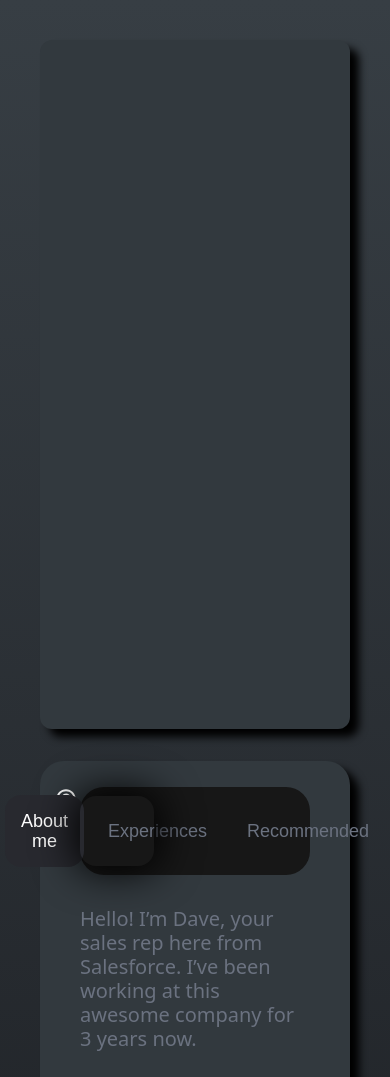
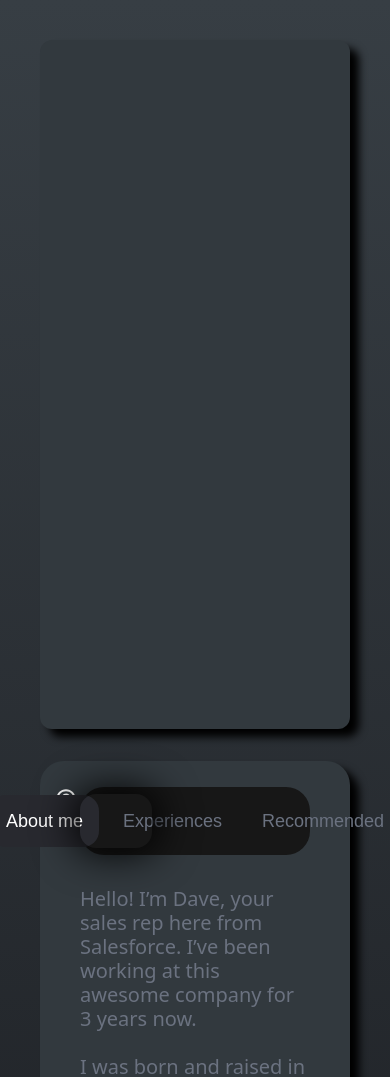
Before and after one commit to rajkaushal03/Lunacal-Assignment, a React (Vite) app: page / in a window 390 px wide. Shown: the top 1077 px of the page. Built offline with nearby package versions, Linux system fonts and the light colour scheme.

Commit message:
first commit

```diff
--- a/src/components/WidgetOne.jsx
+++ b/src/components/WidgetOne.jsx
@@ -24,7 +24,7 @@ const WidgetOne = ({ activeTab, setActiveTab }) => {
       <div className="absolute text-xl text-white mt-3">
         <FaRegQuestionCircle />
       </div>
-      <div className="Bar flex justify-center text-gray-500 items-center text-lg md:flex-wrap lg:flex-nowrap font-medium leading-5 text-center font-poppins rounded-3xl bg-custom-dark  p-2 mt-2.5 mb-2.5 ml-6 mr-6 relative gap-2">
+      <div className="Bar flex justify-center text-nowrap text-gray-500 items-center text-lg md:flex-wrap lg:flex-nowrap font-medium leading-5 text-center font-poppins rounded-3xl bg-custom-dark  p-2 mt-2.5 mb-2.5 ml-6 mr-6 relative gap-2">
         {/* Moving Before Element */}
         <div
           className="moving-before"
--- a/src/index.css
+++ b/src/index.css
@@ -78,7 +78,7 @@ body {
   content: "";
   background-color: transparent;
   position: absolute;
-  width: calc(100% / 3.1);
+  width: calc(100% / 3.2);
   height: 80%;
   top: 1;
   left: 0;
--- a/src/utils/function.js
+++ b/src/utils/function.js
@@ -69,13 +69,13 @@ export const handleTabClick = (
     // If layout is horizontal (row), move on X-axis
     switch (tab) {
       case "about":
-        setBeforePosition(0.02); // First tab position
+        setBeforePosition(0.045); // First tab position
         break;
       case "experiences":
-        setBeforePosition(1.05); // Second tab position
+        setBeforePosition(1.1); // Second tab position
         break;
       case "Recommended":
-        setBeforePosition(2.07); // Third tab position
+        setBeforePosition(2.15); // Third tab position
         break;
       default:
         setBeforePosition(0);
```
